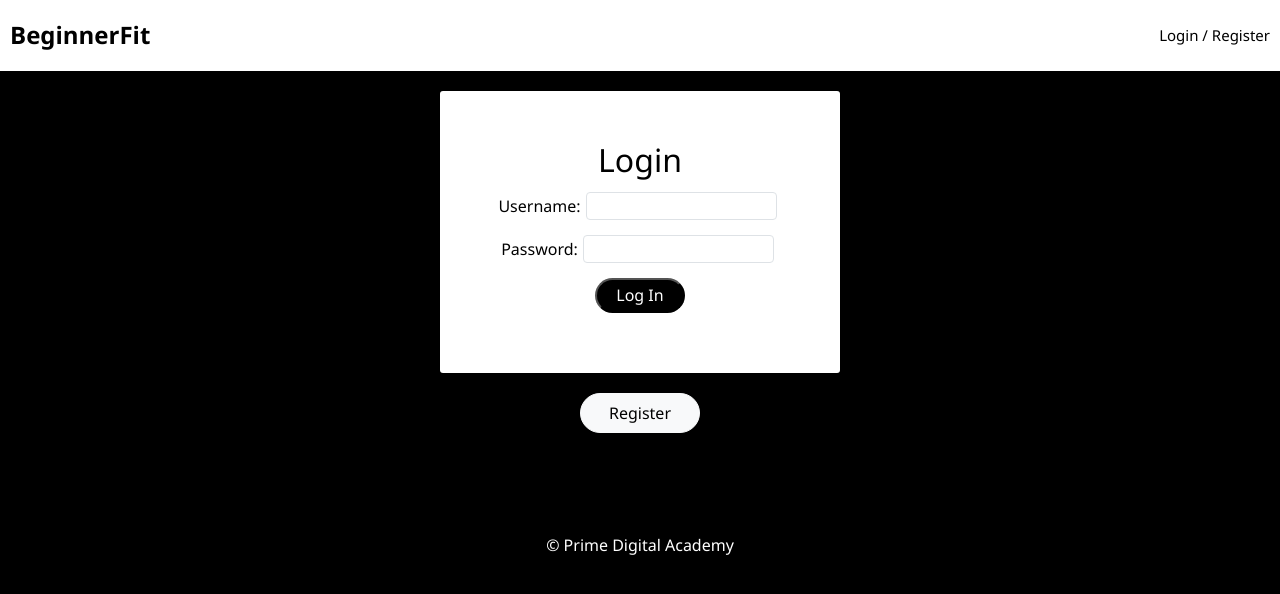
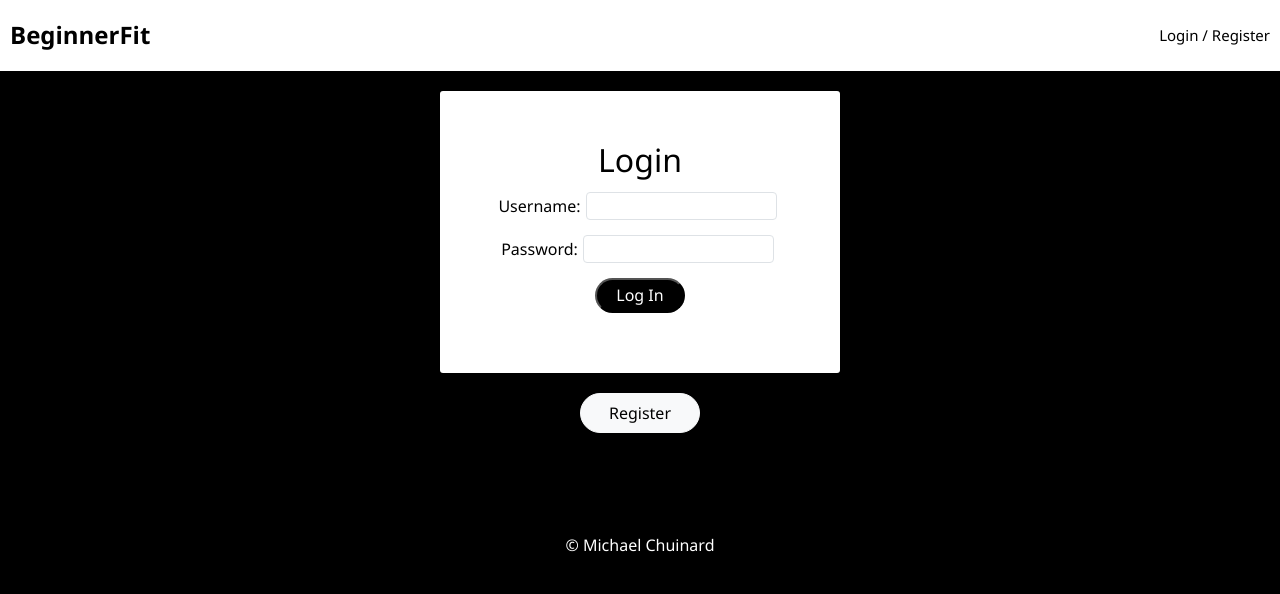
Before and after one commit to mchuinard3/BeginnerFit, a React (Create React App) app: page /#/user in a window 1280 px wide. Shown: the top 594 px of the page. Built offline with nearby package versions, Linux system fonts and the light colour scheme; no server answers.

Commit message:
remove user id and prime copyright for presentation

```diff
--- a/src/components/Footer/Footer.jsx
+++ b/src/components/Footer/Footer.jsx
@@ -7,7 +7,7 @@
 // or even care what the redux state is, so it doesn't need 'connect()'
 
 function Footer() {
-  return <footer>&copy; Prime Digital Academy</footer>;
+  return <footer>&copy; Michael Chuinard</footer>;
 }
 
 export default Footer;
--- a/src/components/SelectFromWorkouts/SelectFromWorkouts.jsx
+++ b/src/components/SelectFromWorkouts/SelectFromWorkouts.jsx
@@ -46,9 +46,9 @@
       <Col
         style={{ fontSize: 25, padding: 4 }}>Welcome, {user.username}!
       </Col>
-      <Col
+      {/* <Col
         style={{ fontSize: 25, padding: 4 }}>Your ID is: {user.id}
-      </Col>
+      </Col> */}
       <Col
         style={{ fontSize: 25, padding: 4 }}>Select From Workouts
       </Col>
```
